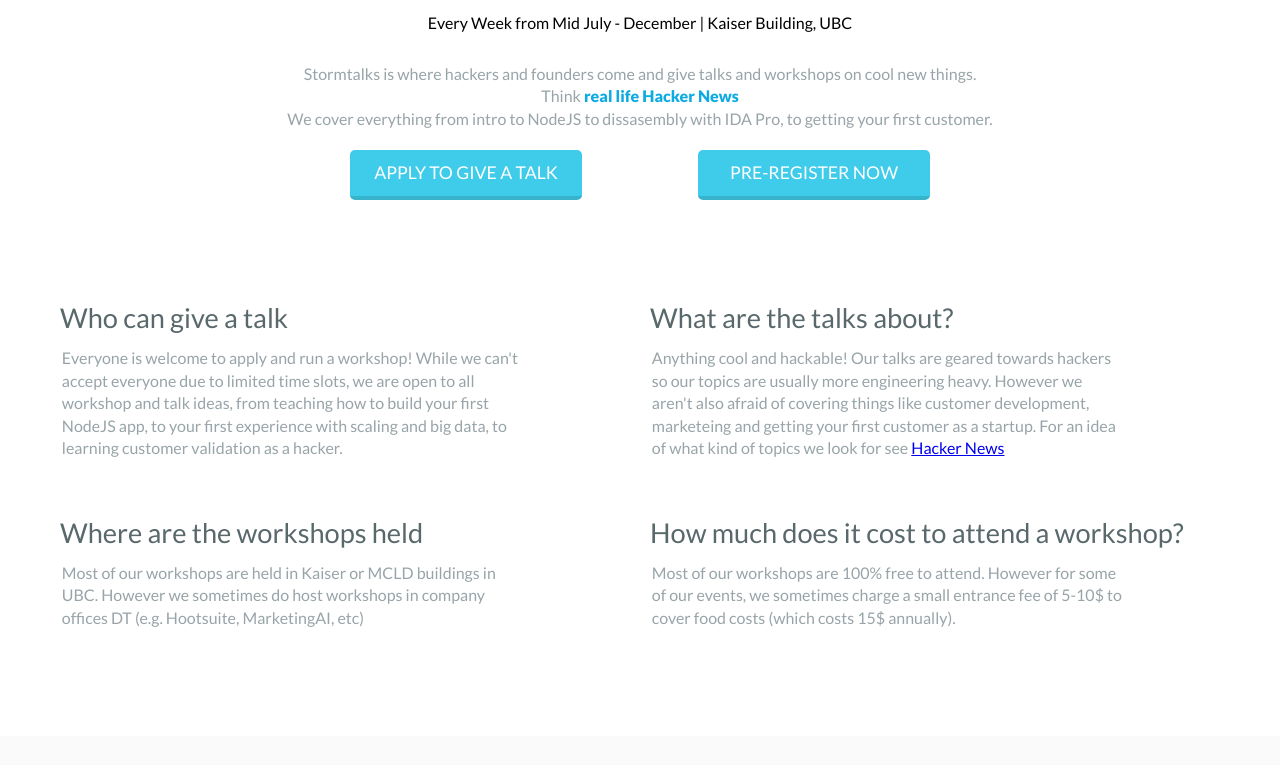
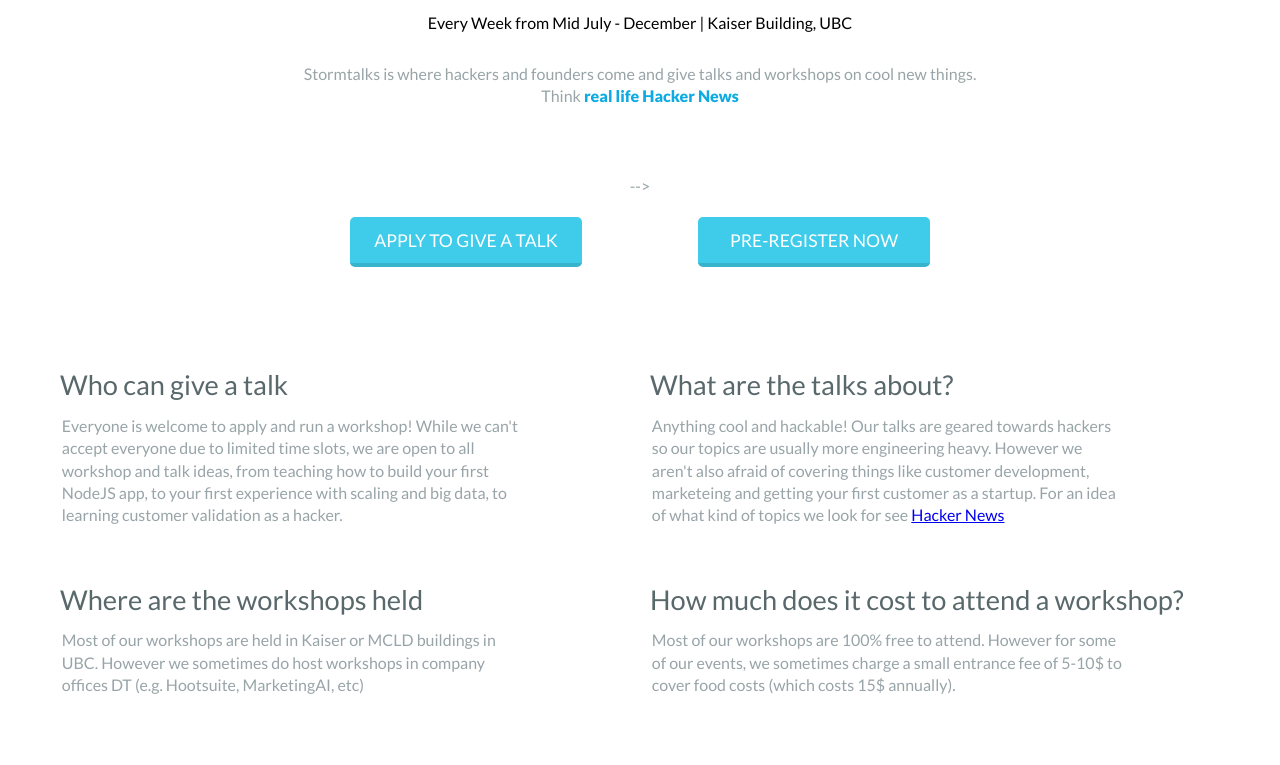
Before and after one commit to jumbosushi/startupstorm.github.io, a plain HTML site: page talks.html in a window 1280 px wide. Shown: the part 1314-2079 px from the top of the page. Drawn offline with Linux system fonts and the light colour scheme.

Commit message:
Update talks.html

```diff
--- a/talks.html
+++ b/talks.html
@@ -32,8 +32,8 @@
     <br>
     <p class="grid-100">
       Stormtalks is where hackers and founders come and give talks and workshops on cool new things. <br>Think <span class="learnmore">  real life Hacker News </span> <br>
-
-      We cover everything from intro to NodeJS to dissasembly with IDA Pro, to getting your first customer.  <!-- to becoming a more awesome hacker. -->
+      <br><br><br>
+      <!--We cover everything from intro to NodeJS to dissasembly with IDA Pro, to getting your first customer.  <!-- to becoming a more awesome hacker. -->-->
 
     </p>
 
```
